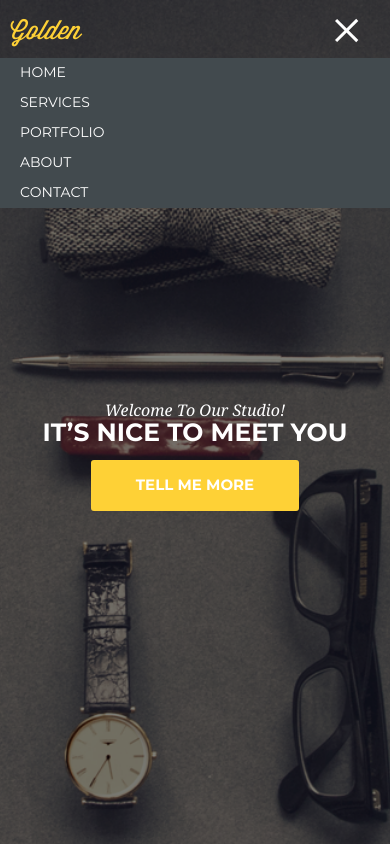
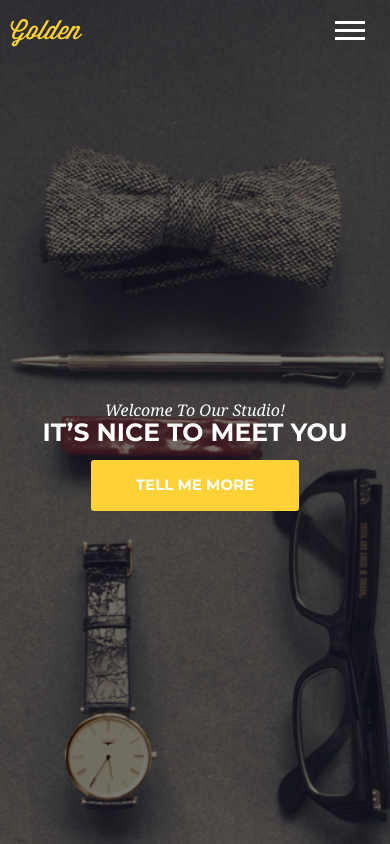
Before and after one commit to omarovfrontend/golden-layout, a plain HTML site: page index.html in a window 390 px wide. Both pictures are taken after a click on the button "Menu". Shown: the top 844 px of the page. Drawn offline with nearby package versions, Linux system fonts and the light colour scheme.

Commit message:
Поправил правки по JS

```diff
--- a/js/main.js
+++ b/js/main.js
@@ -1,48 +1,49 @@
 $(function() {
-    const header = $("#header");
-    const introHeight = $("#intro").innerHeight();
     let scrollOffset = $(window).scrollTop();
 
     function toggleHeaderClass(scrollOffset) {
+        const header = $('#header');
+        const introHeight = $('#intro').innerHeight();
+
         if(scrollOffset >= introHeight) {
-            header.addClass("header_fixed");
+            header.addClass('header_fixed');
         }
         else {
-            header.removeClass("header_fixed");
+            header.removeClass('header_fixed');
         }
     }
 
     /* Fixed Header */
     toggleHeaderClass(scrollOffset);
 
-    $(window).on("scroll", function() {
+    $(window).on('scroll', function() {
         scrollOffset = $(this).scrollTop();
 
         toggleHeaderClass(scrollOffset);
     });
 
     /* Smooth scroll */
-    $("[data-scroll]").on("click", function(event) {
+    $('[data-scroll]').on('click', function(event) {
         event.preventDefault();
 
         const $this = $(this);
         const blockId = $this.data('scroll');
         const blockOffset = $(blockId).offset().top;
 
-        $("#nav a").removeClass("active");
-        $this.addClass("active");
+        $('[data-scroll]').removeClass('nav__link_active');
+        $this.addClass('nav__link_active');
 
-        $("html, body").animate({
+        $('html, body').animate({
             scrollTop: blockOffset
         }, 300);
     });
 
     /* Menu nav toggle */
-    $("#nav-toggle").on("click", function(event) {
+    $('#nav-toggle').on('click', function(event) {
         event.preventDefault();
 
-        $(this).toggleClass("active");
-        $("#nav").toggleClass("active");
+        $(this).toggleClass('nav_active');
+        $('#nav').toggleClass('nav-toggle_active');
     });
 
 });
--- a/style.css
+++ b/style.css
@@ -108,7 +108,7 @@ body {
     font-size: 14px;
 }
 
-.nav.active {
+.nav.nav_active {
     display: block;
 }
 
@@ -124,7 +124,7 @@ body {
     margin-left: 0;
 }
 
-.nav__link.active {
+.nav__link.nav__link_active {
     color: #919191;
 }
 
@@ -146,7 +146,7 @@ body {
 }
 
 .nav__link:hover::after,
-.nav__link.active::after {
+.nav__link.nav__link_active::after {
     opacity: 1;
 }
 
@@ -183,7 +183,7 @@ body {
     transition: background .2s linear;
 }
 
-.nav-toggle.active .nav-toggle__item {
+.nav-toggle.nav-toggle_active .nav-toggle__item {
     background: none;
 }
 
@@ -207,12 +207,12 @@ body {
     bottom: -8px;
 }
 
-.nav-toggle.active .nav-toggle__item::before {
+.nav-toggle.nav-toggle_active .nav-toggle__item::before {
     transform-origin: left top;
     transform: rotate(45deg) translate3D(0px, -3px, 0);
 }
 
-.nav-toggle.active .nav-toggle__item::after {
+.nav-toggle.nav-toggle_active .nav-toggle__item::after {
     transform-origin: left bottom;
     transform: rotate(-45deg) translate3D(0px, 3px, 0);
 }
```
Also changed, not shown: 1 other file.
